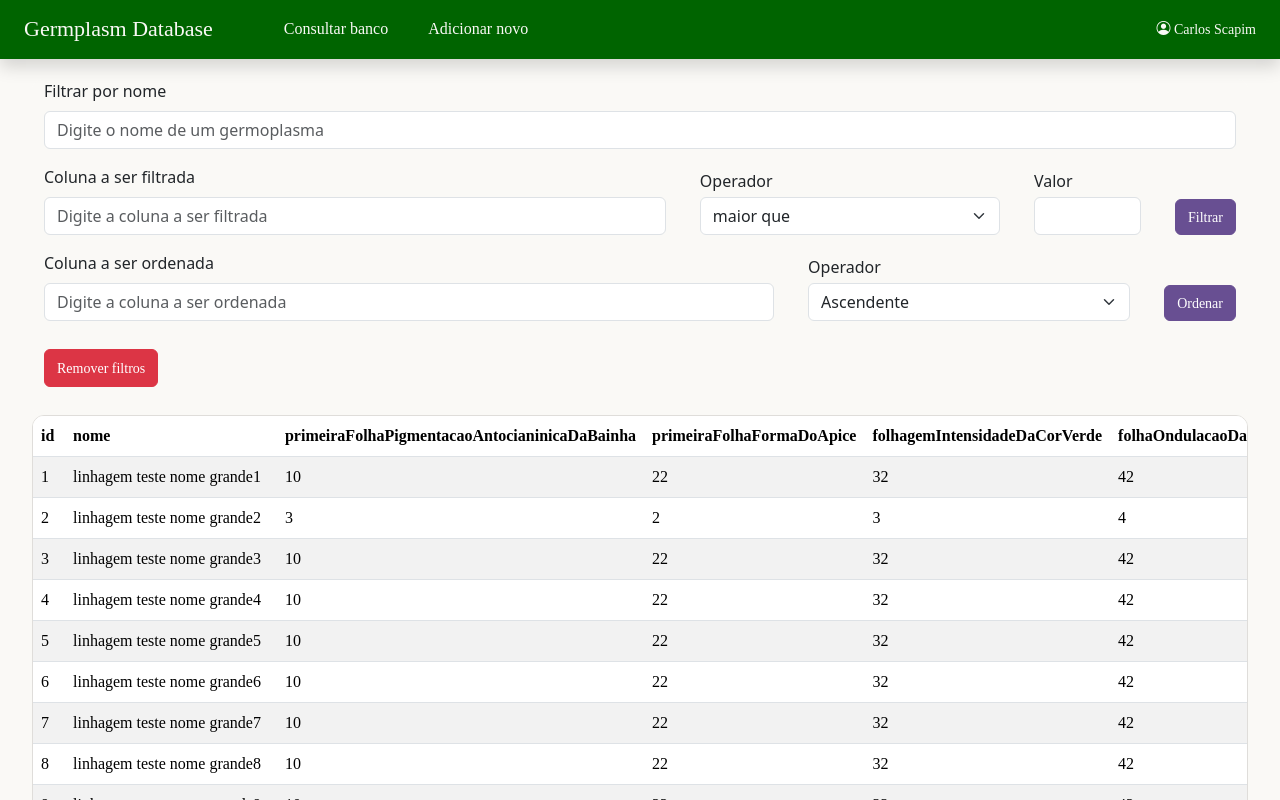
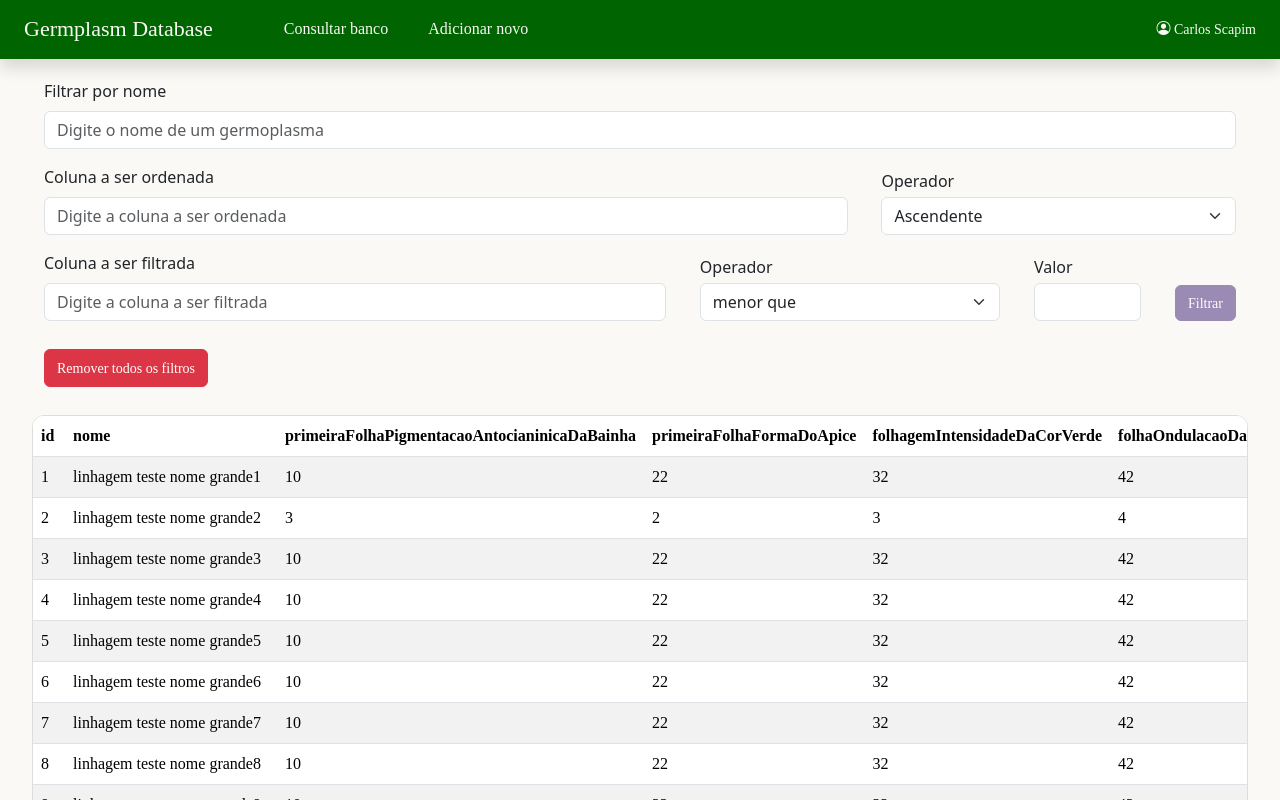
Before and after one commit to gabrielscapim/frontend-germplasm-database-project, a React (Create React App) app in the folder frontend/: page /consult-germplasms in a window 1280 px wide. Shown: the top 800 px of the page. Built offline with nearby package versions, Linux system fonts and the light colour scheme; a web font is replaced by a local one.

Commit message:
feat: delete sort button and create inputs alerts

```diff
--- a/frontend/src/components/Common/Button.js
+++ b/frontend/src/components/Common/Button.js
@@ -15,7 +15,6 @@ function Button({
       disabled={ disabled }
       className="btn btn-primary"
       style={ {
-        border: '1px solid #684f92',
         fontFamily: 'Museo Sans Rounded',
         fontSize: '14px',
         ...componentStyles,
--- a/frontend/src/components/ConsultGermplasms/Filters.js
+++ b/frontend/src/components/ConsultGermplasms/Filters.js
@@ -6,6 +6,7 @@ import Select from '../Common/Select';
 import Button from '../Common/Button';
 import Datalist from '../Common/Datalist';
 import { GlobalContext } from '../../context/GlobalContext';
+import { verifyNumericInput } from '../../helpers/verifyInputs';
 
 function Filters(
   { numericFiltersAvaible,
@@ -14,7 +15,6 @@ function Filters(
     filters,
     numericFilterSubmit,
     numericFiltersSelected,
-    sortFilterSubmit,
   },
 ) {
   const ROW_CLASS = 'filters-row';
@@ -36,6 +36,9 @@ function Filters(
     sortFilterOperator,
   } = filters;
 
+  const verifyNumericFilterColumn = numericFiltersAvaible.includes(numericFilterColumn);
+  const verifySortFilterColumn = attributes.includes(sortFilterColumn);
+
   return (
     <div className={ styles['filters-container'] }>
       <div className={ styles[ROW_CLASS] }>
@@ -49,6 +52,35 @@ function Filters(
           value={ germplasmNameFilter }
         />
       </div>
+      <div className={ styles[ROW_CLASS] }>
+        <Datalist
+          id="column-order"
+          label="Coluna a ser ordenada"
+          options={ attributes.filter((attr) => attr !== 'nome') }
+          name="sortFilterColumn"
+          placeholder="Digite a coluna a ser ordenada"
+          handleChange={ handleChangeFilters }
+          value={ sortFilterColumn }
+        />
+        <Select
+          id="column-sort-input-asc"
+          label="Operador"
+          options={ [
+            'Ascendente',
+            'Descendente',
+          ] }
+          name="sortFilterOperator"
+          handleChange={ handleChangeFilters }
+          inputValue={ sortFilterOperator }
+        />
+      </div>
+      { !verifySortFilterColumn
+          && sortFilterColumn !== ''
+          && (
+            <p style={ { fontSize: '12px', color: '#dc3545' } }>
+              Digite uma coluna existente
+            </p>
+          )}
       <div className={ styles[ROW_CLASS] }>
         <Datalist
           id="column-filter"
@@ -69,7 +101,7 @@ function Filters(
           ] }
           name="numericFilterOperator"
           handleChange={ handleChangeFilters }
-          value={ numericFilterOperator }
+          inputValue={ numericFilterOperator }
         />
         <Input
           id="value-filter"
@@ -79,51 +111,36 @@ function Filters(
           labelClassName="general-input-label"
           inputClassName="value-input"
           handleChange={ handleChangeFilters }
-          value={ numericFilterValue }
+          inputValue={ numericFilterValue }
         />
         <Button
           id="button-filter"
           label="Filtrar"
           type="button"
-          disabled={ false }
+          disabled={ !verifyNumericFilterColumn
+            || !verifyNumericInput(numericFilterValue) }
           componentStyles={ purpleButtonStyles }
           onClick={ numericFilterSubmit }
         />
       </div>
-      <div className={ styles[ROW_CLASS] }>
-        <Datalist
-          id="column-order"
-          label="Coluna a ser ordenada"
-          options={ attributes }
-          name="sortFilterColumn"
-          placeholder="Digite a coluna a ser ordenada"
-          handleChange={ handleChangeFilters }
-          value={ sortFilterColumn }
-        />
-        <Select
-          id="column-sort-input-asc"
-          label="Operador"
-          options={ [
-            'Ascendente',
-            'Descendente',
-          ] }
-          name="sortFilterOperator"
-          handleChange={ handleChangeFilters }
-          value={ sortFilterOperator }
-        />
-        <Button
-          id="column-sort-button"
-          label="Ordenar"
-          type="button"
-          disabled={ false }
-          componentStyles={ purpleButtonStyles }
-          onClick={ sortFilterSubmit }
-        />
-      </div>
+      { !verifyNumericFilterColumn
+          && numericFilterColumn !== ''
+          && (
+            <p style={ { fontSize: '12px', color: '#dc3545' } }>
+              Digite uma coluna existente
+            </p>
+          )}
+      { !verifyNumericInput(numericFilterValue)
+          && numericFilterValue !== ''
+          && (
+            <p style={ { fontSize: '12px', color: '#dc3545' } }>
+              Digite um valor acima de 0
+            </p>
+          )}
       <div className={ styles[ROW_CLASS] }>
         <Button
           id="button-filter"
-          label="Remover filtros"
+          label="Remover todos os filtros"
           type="button"
           disabled={ false }
           componentStyles={ {
@@ -135,16 +152,32 @@ function Filters(
           } }
         />
       </div>
+      { numericFiltersSelected.length > 0 && (
+        <h6>Filtros aplicados:</h6>
+      )}
       { numericFiltersSelected.map((filter) => (
-        <p
+        <div
           key={ `${filter.numericFilterColumn}-applied` }
+          className={ styles['delete-filter-container'] }
         >
+          <button
+            style={ {
+              marginRight: '1%',
+              padding: '0px',
+              border: 'none',
+              background: 'none',
+            } }
+          >
+            <i className="bi bi-trash"> </i>
+          </button>
+          <p>
             {
               `${filter.numericFilterColumn}
               ${filter.numericFilterOperator}
               ${filter.numericFilterValue}`
             }
           </p>
+        </div>
       )) }
     </div>
   );
@@ -156,7 +189,6 @@ Filters.propTypes = {
   handleChangeFilters: PropTypes.func,
   numericFilterSubmit: PropTypes.func,
   numericFiltersSelected: PropTypes.arrayOf(PropTypes.shape(PropTypes.string)),
-  sortFilterSubmit: PropTypes.func,
 }.isRequired;
 
 export default Filters;
--- a/frontend/src/components/ConsultGermplasms/Filters.module.css
+++ b/frontend/src/components/ConsultGermplasms/Filters.module.css
@@ -2,6 +2,10 @@
     padding: 0px 12px 0px 12px;
     border-radius: 12px;
     width: 95%;
+}
+
+.filters-container h6 {
+    margin-bottom: 12px;
 }
 
 .filters-container-first-line {
@@ -21,6 +25,12 @@
     display: flex;
 }
 
+.delete-filter-container {
+    display: flex;
+    margin-bottom: 8px;
+    align-items: flex-start;
+}
+
 @media all and (max-width: 768px) {
     .filters-row {
         flex-direction: column;
--- /dev/null
+++ b/frontend/src/helpers/verifyInputs.js
@@ -0,0 +1,3 @@
+export const verifyNumericInput = (number) => {
+  return Number(number) > 0;
+};
--- a/frontend/src/pages/ConsultGermplasmsPage/ConsultGermplasmsPage.js
+++ b/frontend/src/pages/ConsultGermplasmsPage/ConsultGermplasmsPage.js
@@ -11,9 +11,8 @@ function ConsultGermplasmsPage() {
   const [filters, setFilters] = useState({
     germplasmNameFilter: '',
     numericFilterColumn: '',
-    numericFilterOperator: 'maior que',
-    numericFilterValue: 0,
-    sortFilterApplied: false,
+    numericFilterOperator: 'menor que',
+    numericFilterValue: '',
     sortFilterColumn: '',
     sortFilterOperator: 'Ascendente',
   });
@@ -56,7 +55,6 @@ function ConsultGermplasmsPage() {
     });
   }
 
-  if (filters.sortFilterApplied === true) {
   const { sortFilterColumn, sortFilterOperator } = filters;
 
   const unknownValues = filteredGermplasms
@@ -82,7 +80,6 @@ function ConsultGermplasmsPage() {
   default:
     break;
   }
-  }
 
   const handleChangeFilters = ({ target }) => {
     const { name, value } = target;
@@ -101,16 +98,12 @@ function ConsultGermplasmsPage() {
         numericFilterOperator,
         numericFilterValue,
       }]);
-    }
-  };
 
-  const sortFilterSubmit = () => {
-    const { sortFilterColumn } = filters;
-
-    if (sortFilterColumn !== '') {
       setFilters((prevState) => ({
         ...prevState,
-        sortFilterApplied: true,
+        numericFilterColumn: '',
+        numericFilterOperator: 'maior que',
+        numericFilterValue: '',
       }));
     }
   };
@@ -124,7 +117,6 @@ function ConsultGermplasmsPage() {
         handleChangeFilters={ handleChangeFilters }
         numericFilterSubmit={ numericFilterSubmit }
         numericFiltersSelected={ numericFiltersSelected }
-        sortFilterSubmit={ sortFilterSubmit }
       />
       <GermplasmTable
         germplasms={ filteredGermplasms }
```
Lines whose indentation alone changed are shown as unchanged.
